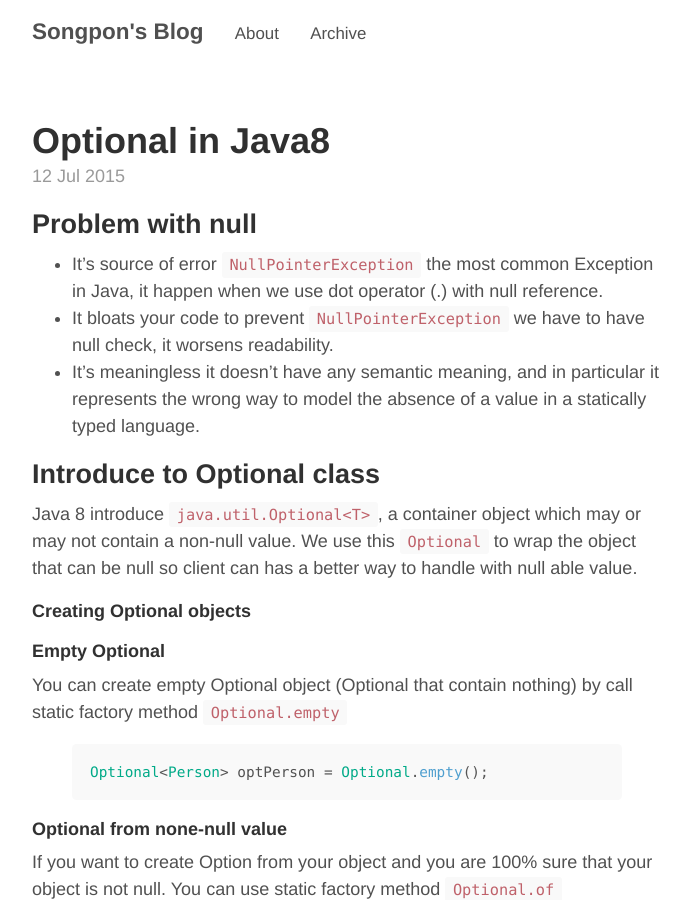
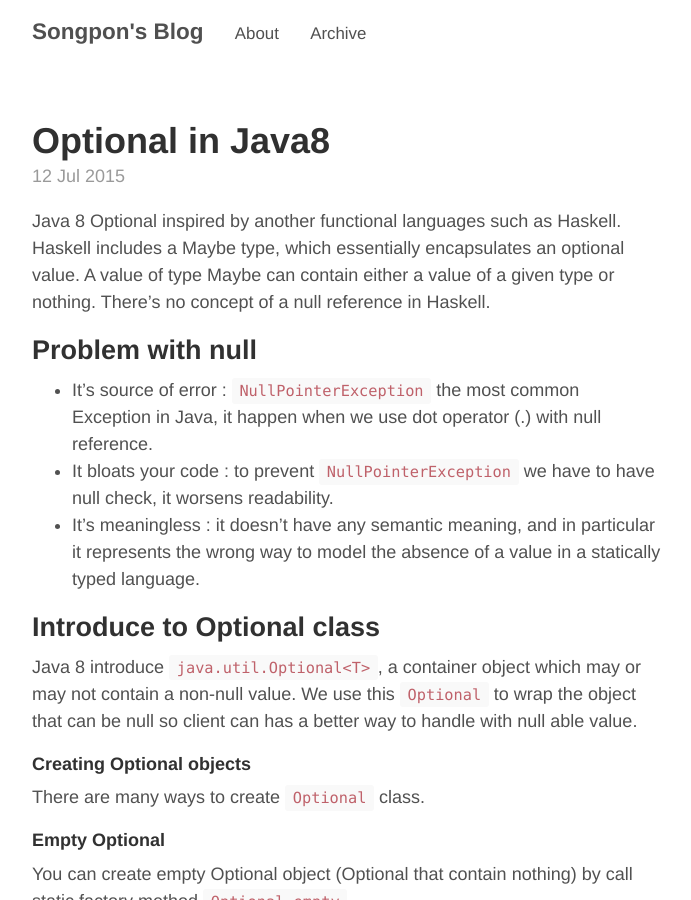
Before and after one commit to tsongpon/songpon.github.io, a Jekyll site: the page built from _posts/2015-07-12-optional-in-java8.md, in a window 1280 px wide and 900 px high. Shown: the whole window, without its empty margins (293-984 px from the left). Built offline with Jekyll 4.4.1, drawn with Linux system fonts in a browser that asks for light colours; comment, search, counter and statistics services are not loaded.

Commit message:
add more detail

```diff
--- a/_posts/2015-07-12-optional-in-java8.md
+++ b/_posts/2015-07-12-optional-in-java8.md
@@ -4,15 +4,18 @@ title: Optional in Java8
 comments: true
 ---
 
+Java 8 Optional inspired by another functional languages such as Haskell. Haskell includes a Maybe type, which essentially encapsulates an optional value. A value of type Maybe can contain either a value of a given type or nothing. There’s no concept of a null reference in Haskell.
+
 ## Problem with null
-- It's source of error `NullPointerException` the most common Exception in Java, it happen when we use dot operator (.) with null reference.
-- It bloats your code to prevent `NullPointerException` we have to have null check, it worsens readability.
-- It’s meaningless it doesn’t have any semantic meaning, and in particular it represents the wrong way to model the absence of a value in a statically typed language.
+- It's source of error : `NullPointerException` the most common Exception in Java, it happen when we use dot operator (.) with null reference.
+- It bloats your code : to prevent `NullPointerException` we have to have null check, it worsens readability.
+- It’s meaningless : it doesn’t have any semantic meaning, and in particular it represents the wrong way to model the absence of a value in a statically typed language.
 
 ## Introduce to Optional class
 Java 8 introduce `java.util.Optional<T>`, a container object which may or may not contain a non-null value. We use this `Optional` to wrap the object that can be null so client can has a better way to handle with null able value.
 
 #### Creating Optional objects
+There are many ways to create `Optional` class.
 
 ##### Empty Optional
 You can create empty Optional object (Optional that contain nothing) by call static factory method `Optional.empty`
```
